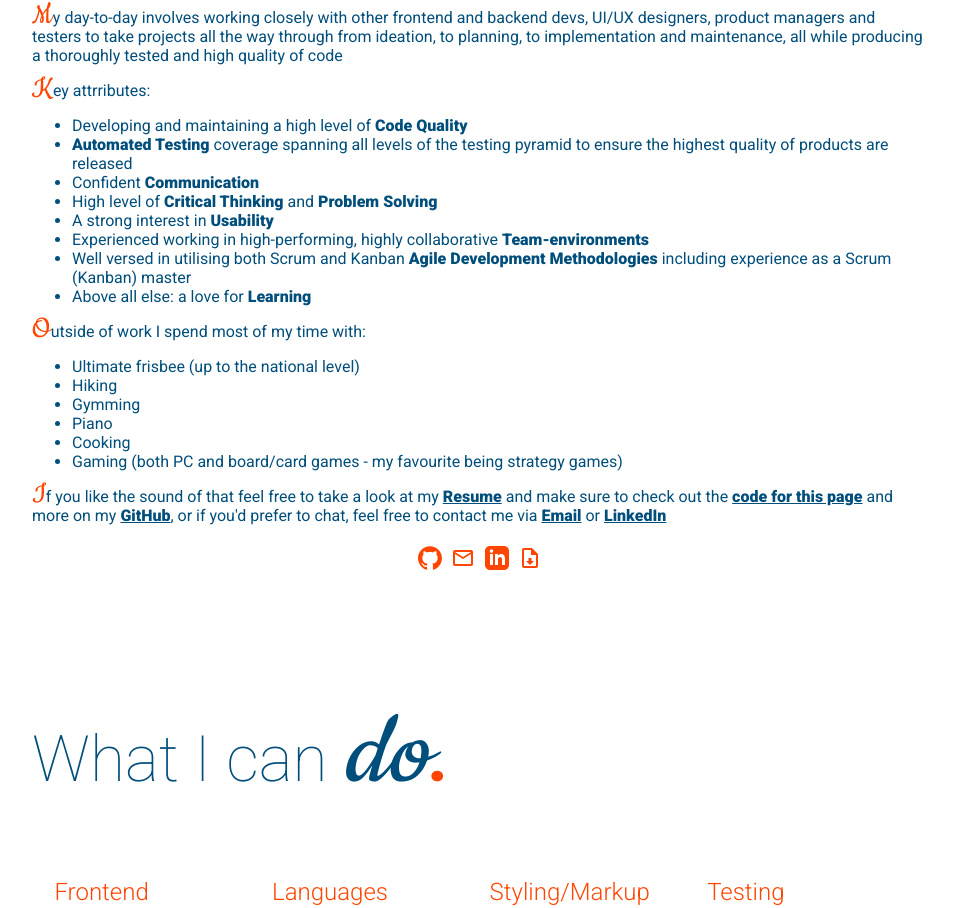
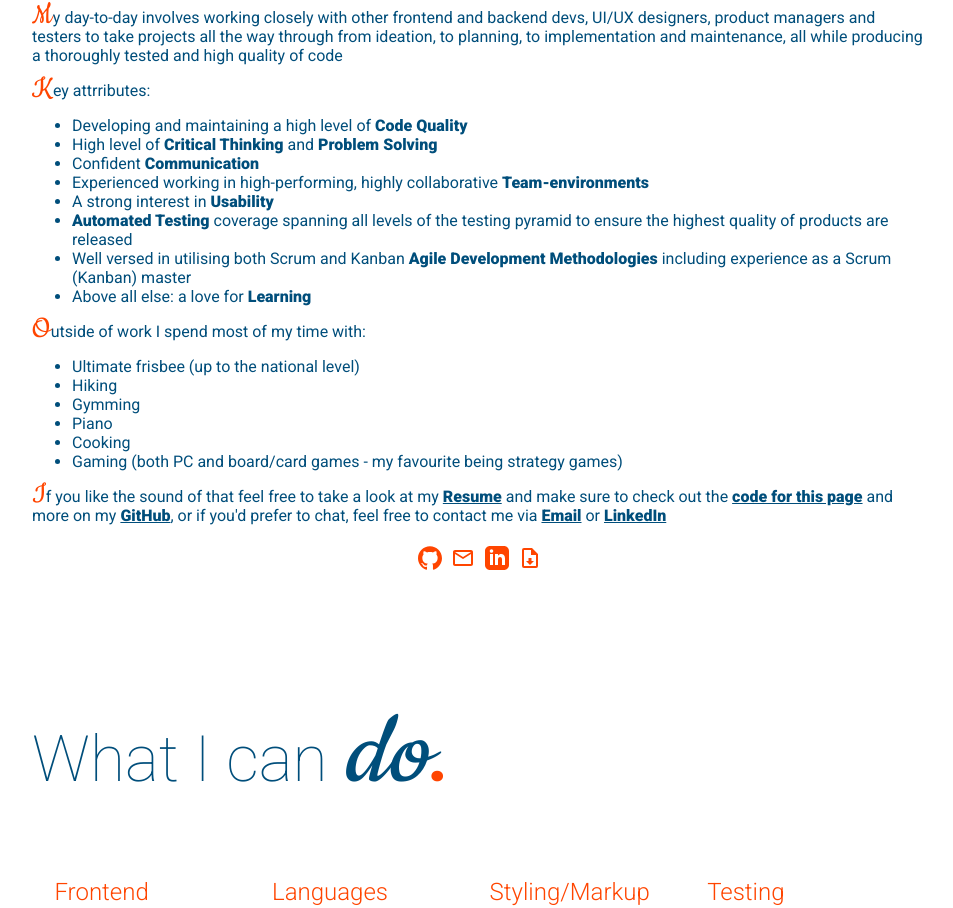
Before and after one commit to RowanCarmichael/portfolio, a React (Create React App) app: page / in a window 1280 px wide. Shown: the part 1080-1988 px from the top of the page, without its empty margins (32-985 px from the left). Built offline with nearby package versions, Linux system fonts and the light colour scheme.

Commit message:
Code cleanup

```diff
--- a/src/pages/About.tsx
+++ b/src/pages/About.tsx
@@ -23,7 +23,9 @@ const AboutArticle = styled.article`
 const About: React.FC = () => (
   <AboutContainer>
     <header>
-      <h3>About <i>me</i></h3>
+      <h3>
+        About <i>me</i>
+      </h3>
     </header>
     <AnimateInView from={{ opacity: 0, transform: 'translateX(4rem)' }} delay={100}>
       <AboutArticle>
@@ -31,23 +33,40 @@ const About: React.FC = () => (
           Hi! I'm a frontend engineer passionate for creating innovative, efficient and easy to use web applications
         </p>
         <p>
-          My day-to-day involves working closely with other frontend and backend devs, UI/UX designers, product managers and testers to take projects all the way through from ideation, to planning, to implementation and maintenance, all while producing a thoroughly tested and high quality of code
+          My day-to-day involves working closely with other frontend and backend devs, UI/UX designers, product managers
+          and testers to take projects all the way through from ideation, to planning, to implementation and
+          maintenance, all while producing a thoroughly tested and high quality of code
         </p>
-        <p>
-          Key attrributes:
+        <p>Key attrributes:</p>
         <ul>
-            <li>Developing and maintaining a high level of <b>Code Quality</b></li>
-            <li><b>Automated Testing</b> coverage spanning all levels of the testing pyramid to ensure the highest quality of products are released</li>
-            <li>Confident <b>Communication</b></li>
-            <li>High level of <b>Critical Thinking</b> and <b>Problem Solving</b></li>
-            <li>A strong interest in <b>Usability</b></li>
-            <li>Experienced working in high-performing, highly collaborative <b>Team-environments</b></li>
-            <li>Well versed in utilising both Scrum and Kanban <b>Agile Development Methodologies</b> including experience as a Scrum (Kanban) master</li>
-            <li>Above all else: a love for <b>Learning</b></li>
+          <li>
+            Developing and maintaining a high level of <b>Code Quality</b>
+          </li>
+          <li>
+            High level of <b>Critical Thinking</b> and <b>Problem Solving</b>
+          </li>
+          <li>
+            Confident <b>Communication</b>
+          </li>
+          <li>
+            Experienced working in high-performing, highly collaborative <b>Team-environments</b>
+          </li>
+          <li>
+            A strong interest in <b>Usability</b>
+          </li>
+          <li>
+            <b>Automated Testing</b> coverage spanning all levels of the testing pyramid to ensure the highest quality
+            of products are released
+          </li>
+          <li>
+            Well versed in utilising both Scrum and Kanban <b>Agile Development Methodologies</b> including experience
+            as a Scrum (Kanban) master
+          </li>
+          <li>
+            Above all else: a love for <b>Learning</b>
+          </li>
         </ul>
-        </p>
-        <p>
-          Outside of work I spend most of my time with:
+        <p>Outside of work I spend most of my time with:</p>
         <ul>
           <li>Ultimate frisbee (up to the national level)</li>
           <li>Hiking</li>
@@ -56,9 +75,24 @@ const About: React.FC = () => (
           <li>Cooking</li>
           <li>Gaming (both PC and board/card games - my favourite being strategy games)</li>
         </ul>
-        </p>
         <p>
-          If you like the sound of that feel free to take a look at my <a target="_blank" rel="noopener noreferrer" href={Resume} download>Resume</a> and make sure to check out the <a target="_blank" rel="noopener noreferrer" href="http://www.github.com/RowanCarmichael/portfolio">code for this page</a> and more on my <a target="_blank" rel="noopener noreferrer" href="http://www.github.com/RowanCarmichael">GitHub</a>, or if you'd prefer to chat, feel free to contact me via <a href="mailto:carmichaelr@hotmail.co.uk">Email</a> or <a target="_blank" rel="noopener noreferrer" href="http://www.linkedin.com/in/rowan-carmichael/">LinkedIn</a>
+          If you like the sound of that feel free to take a look at my{' '}
+          <a target='_blank' rel='noopener noreferrer' href={Resume} download>
+            Resume
+          </a>{' '}
+          and make sure to check out the{' '}
+          <a target='_blank' rel='noopener noreferrer' href='http://www.github.com/RowanCarmichael/portfolio'>
+            code for this page
+          </a>{' '}
+          and more on my{' '}
+          <a target='_blank' rel='noopener noreferrer' href='http://www.github.com/RowanCarmichael'>
+            GitHub
+          </a>
+          , or if you'd prefer to chat, feel free to contact me via <a href='mailto:carmichaelr@hotmail.co.uk'>Email</a>{' '}
+          or{' '}
+          <a target='_blank' rel='noopener noreferrer' href='http://www.linkedin.com/in/rowan-carmichael/'>
+            LinkedIn
+          </a>
         </p>
         <ContactLinks size={24} />
       </AboutArticle>
```
Lines whose indentation alone changed are shown as unchanged.
